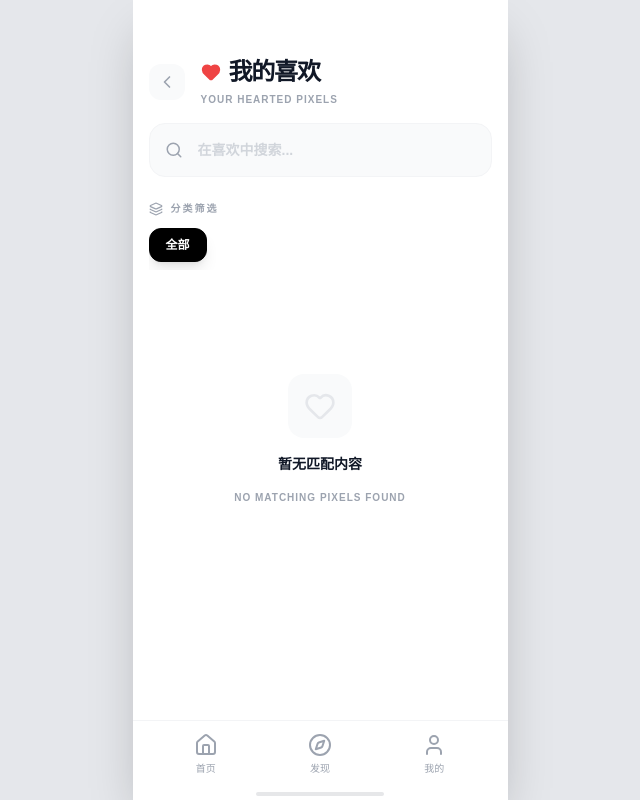
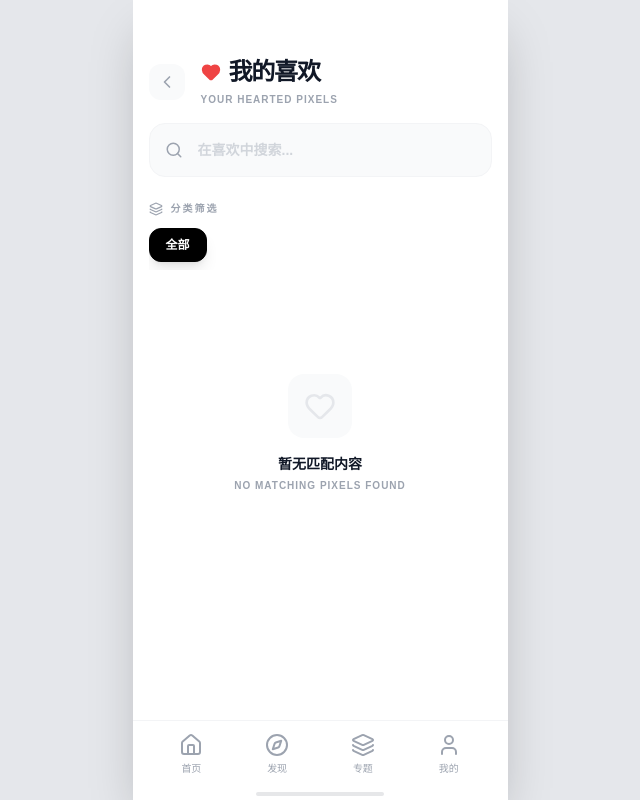
Before and after one commit to wuli-hui12138/qutu, a React (Vite) app: page /collection in a window 1280 px wide. Shown: the whole page, without its empty margins (320-960 px from the left). Built offline with nearby package versions, Linux system fonts and the light colour scheme.

Commit message:
fix & optimization: improve home layout, navigation, upload stability, and UI consistency

```diff
--- /dev/null
+++ b/src/components/EmptyState.jsx
@@ -0,0 +1,24 @@
+import { motion } from 'framer-motion';
+import { ImageIcon } from 'lucide-react';
+
+export default function EmptyState({
+    message = "暂无匹配内容",
+    subMessage = "No matching pixels found",
+    icon: Icon = ImageIcon
+}) {
+    return (
+        <motion.div
+            initial={{ opacity: 0, y: 10 }}
+            animate={{ opacity: 1, y: 0 }}
+            className="py-20 flex flex-col items-center text-center space-y-4"
+        >
+            <div className="w-16 h-16 bg-gray-50 rounded-2xl flex items-center justify-center text-gray-200">
+                <Icon size={32} />
+            </div>
+            <div className="space-y-1">
+                <p className="text-sm font-black text-gray-900">{message}</p>
+                <p className="text-[10px] text-gray-400 font-bold uppercase tracking-widest">{subMessage}</p>
+            </div>
+        </motion.div>
+    );
+}
--- a/src/components/layout/MobileLayout.jsx
+++ b/src/components/layout/MobileLayout.jsx
@@ -1,5 +1,5 @@
 import { Outlet, NavLink, useLocation } from 'react-router-dom';
-import { Home, Compass, User } from 'lucide-react';
+import { Home, Compass, User, Layers } from 'lucide-react';
 import clsx from 'clsx';
 
 export default function MobileLayout() {
@@ -36,6 +36,14 @@ export default function MobileLayout() {
                                 </>
                             )}
                         </NavLink>
+                        <NavLink to="/topics" className={({ isActive }) => clsx("flex flex-col items-center transition-colors", isActive ? "text-purple-600" : "text-gray-400")}>
+                            {({ isActive }) => (
+                                <>
+                                    <Layers size={24} strokeWidth={isActive ? 2.5 : 2} />
+                                    <span className="text-[10px] mt-1">专题</span>
+                                </>
+                            )}
+                        </NavLink>
                         <NavLink to="/profile" className={({ isActive }) => clsx("flex flex-col items-center transition-colors", isActive ? "text-purple-600" : "text-gray-400")}>
                             {({ isActive }) => (
                                 <>
--- a/src/pages/Collection.jsx
+++ b/src/pages/Collection.jsx
@@ -2,6 +2,7 @@ import { useState, useEffect } from 'react';
 import { useSearchParams, useNavigate } from 'react-router-dom';
 import { Search, Filter, X, Heart, Clock, ChevronLeft, Layers } from 'lucide-react';
 import ImageCard from '../components/ImageCard';
+import EmptyState from '../components/EmptyState';
 
 export default function Collection() {
     const [searchParams] = useSearchParams();
@@ -133,8 +134,8 @@ export default function Collection() {
                             key={cat}
                             onClick={() => setActiveCategory(cat)}
                             className={`px-4 py-2 rounded-xl text-xs font-bold transition-all border whitespace-nowrap ${activeCategory === cat
-                                    ? 'bg-black text-white border-black shadow-lg shadow-black/10'
-                                    : 'bg-gray-50 text-gray-400 border-transparent'
+                                ? 'bg-black text-white border-black shadow-lg shadow-black/10'
+                                : 'bg-gray-50 text-gray-400 border-transparent'
                                 }`}
                         >
                             {cat}
@@ -161,13 +162,11 @@ export default function Collection() {
                         ))}
                     </div>
                 ) : (
-                    <div className="py-20 flex flex-col items-center text-center space-y-4">
-                        <div className="w-16 h-16 bg-gray-50 rounded-2xl flex items-center justify-center text-gray-200">
-                            {type === 'likes' ? <Heart size={32} /> : <Clock size={32} />}
-                        </div>
-                        <p className="text-sm font-black text-gray-900">暂无匹配内容</p>
-                        <p className="text-[10px] text-gray-400 font-bold uppercase tracking-widest">No matching pixels found</p>
-                    </div>
+                    <EmptyState
+                        message="暂无匹配内容"
+                        subMessage="No matching pixels found"
+                        icon={type === 'likes' ? Heart : Clock}
+                    />
                 )}
             </div>
         </div>
--- a/src/pages/Detail.jsx
+++ b/src/pages/Detail.jsx
@@ -172,8 +172,15 @@ export default function Detail() {
                             <div className="flex gap-4">
                                 <CircleBtn
                                     onClick={toggleLike}
-                                    icon={<Heart size={22} className={isLiked ? "fill-white" : ""} />}
-                                    activeColor={isLiked ? "bg-red-500/90 border-none shadow-[0_0_25px_rgba(239,68,68,0.4)]" : "bg-white/10"}
+                                    icon={
+                                        <motion.div
+                                            whileTap={{ scale: 0.8 }}
+                                            transition={{ type: "spring", stiffness: 400, damping: 10 }}
+                                        >
+                                            <Heart size={22} className={isLiked ? "fill-white" : ""} />
+                                        </motion.div>
+                                    }
+                                    activeColor={isLiked ? "bg-red-500 shadow-[0_0_20px_rgba(239,68,68,0.5)] border-none" : "bg-white/10"}
                                 />
                                 <CircleBtn icon={<Share2 size={22} />} />
                             </div>
--- a/src/pages/Discover.jsx
+++ b/src/pages/Discover.jsx
@@ -2,6 +2,7 @@ import { useState, useEffect } from 'react';
 import { Search, Filter, X, Hash, Layers, Monitor, Compass } from 'lucide-react';
 import { useSearchParams } from 'react-router-dom';
 import ImageCard from '../components/ImageCard';
+import EmptyState from '../components/EmptyState';
 
 export default function Discover() {
     const [searchParams, setSearchParams] = useSearchParams();
@@ -167,15 +168,11 @@ export default function Discover() {
             {/* Results Grid */}
             <div className="px-4 mt-6">
                 {!hasFilters ? (
-                    <div className="py-20 flex flex-col items-center text-center space-y-6">
-                        <div className="w-20 h-20 bg-gray-50 rounded-[32px] flex items-center justify-center text-gray-200">
-                            <Compass size={40} className="animate-pulse" />
-                        </div>
-                        <div>
-                            <p className="text-sm font-black text-gray-900 tracking-tight">开启你的像素探索之旅</p>
-                            <p className="text-[11px] text-gray-400 font-bold uppercase tracking-widest mt-2">Select filters or type keywords to start</p>
-                        </div>
-                    </div>
+                    <EmptyState
+                        message="开启你的像素探索之旅"
+                        subMessage="Select filters or type keywords to start"
+                        icon={Compass}
+                    />
                 ) : loading ? (
                     <div className="py-20 flex flex-col items-center justify-center gap-4">
                         <div className="relative w-10 h-10">
@@ -185,17 +182,10 @@ export default function Discover() {
                         <span className="text-[10px] font-black text-gray-300 uppercase tracking-widest">Pixel Matching...</span>
                     </div>
                 ) : wallpapers.length === 0 ? (
-                    <div className="py-16 flex flex-col items-center text-center space-y-6">
-                        <img
-                            src="/illustrations/no-results.png"
-                            className="w-48 h-auto opacity-80"
-                            alt="No results"
-                        />
-                        <div className="space-y-1">
-                            <h4 className="text-sm font-black text-gray-900 tracking-tight">未找到匹配的素材</h4>
-                            <p className="text-[10px] text-gray-400 font-bold uppercase tracking-widest">Try adjusting filters or search keywords</p>
-                        </div>
-                    </div>
+                    <EmptyState
+                        message="未找到匹配的素材"
+                        subMessage="Try adjusting filters or search keywords"
+                    />
                 ) : (
                     <>
                         <div className="flex items-center gap-2 mb-6 px-1 text-gray-400">
--- a/src/pages/Home.jsx
+++ b/src/pages/Home.jsx
@@ -56,50 +56,10 @@ export default function Home() {
                 </div>
             </div>
 
-            {/* 沉浸式搜索条 */}
-            <div className="pt-6 px-4 mb-8">
-                <div
-                    onClick={() => navigate('/discover')}
-                    className="relative group cursor-pointer"
-                >
-                    <div className="absolute -inset-1 bg-gradient-to-r from-blue-600/20 to-purple-600/20 rounded-[24px] blur-lg opacity-0 group-hover:opacity-100 transition duration-500"></div>
-                    <div className="relative bg-gray-50/50 backdrop-blur-md border border-gray-100 rounded-[22px] px-6 py-4.5 flex items-center gap-3 text-gray-400 group-hover:border-indigo-100 transition-colors">
-                        <Search size={18} className="text-gray-400 group-hover:text-indigo-400 transition-colors" />
-                        <span className="text-sm font-medium tracking-tight">探索数万张超清壁纸与头像...</span>
-                    </div>
-                </div>
-            </div>
 
-            {/* 专题入口 - 新增 */}
-            <div className="px-4 mb-10">
-                <div className="flex items-center justify-between mb-4 px-1">
-                    <div>
-                        <h3 className="font-black text-xl text-gray-900 tracking-tighter flex items-center gap-2">
-                            专题共建
-                            <span className="text-[10px] bg-indigo-500 text-white px-1.5 py-0.5 rounded font-black">NEW</span>
-                        </h3>
-                        <p className="text-[10px] text-gray-400 font-bold uppercase tracking-[0.2em]">Community Co-creation</p>
-                    </div>
-                    <button
-                        onClick={() => navigate('/topics')}
-                        className="text-[10px] font-black text-indigo-500 uppercase tracking-widest hover:underline flex items-center gap-1"
-                    >
-                        全部专题 <ChevronRight size={12} />
-                    </button>
-                </div>
-                <div
-                    onClick={() => navigate('/topics')}
-                    className="relative w-full h-24 bg-gradient-to-r from-indigo-600 to-purple-600 rounded-[24px] overflow-hidden flex items-center px-6 cursor-pointer transform active:scale-[0.98] transition-all"
-                >
-                    <div className="absolute right-0 top-0 bottom-0 w-1/3 bg-white/10 -skew-x-12 translate-x-10"></div>
-                    <div className="relative z-10 flex flex-col">
-                        <span className="text-white/80 text-[10px] font-bold uppercase tracking-[0.2em] mb-1">正在进行</span>
-                        <h4 className="text-white font-black text-lg">2025年第一场雪</h4>
-                    </div>
-                    <div className="ml-auto relative z-10 w-10 h-10 bg-white/20 backdrop-blur-md rounded-full flex items-center justify-center text-white border border-white/20">
-                        <ArrowRight size={18} />
-                    </div>
-                </div>
+            {/* 动态 Banner 区域 (恢复位置) */}
+            <div className="px-4 mb-10 overflow-hidden">
+                <BannerSection />
             </div>
 
             {/* 瀑布流内容 */}
```
Also changed, not shown: 1 other file (tests, documents, lock files or other folders).
